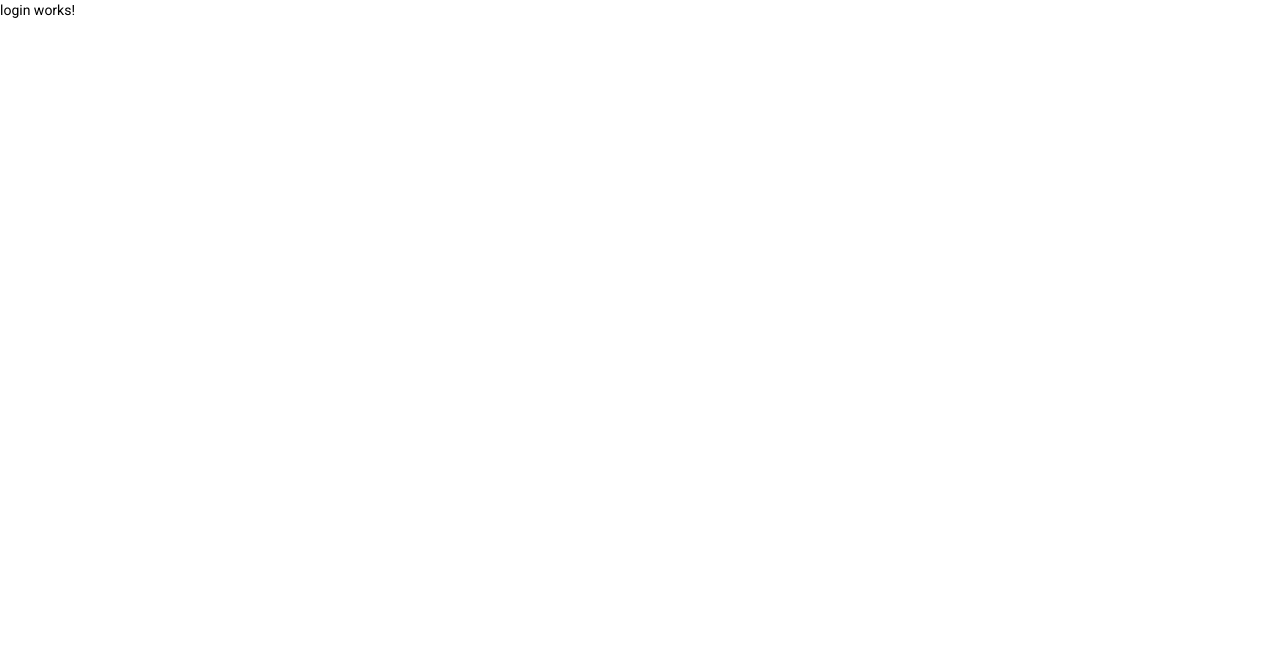
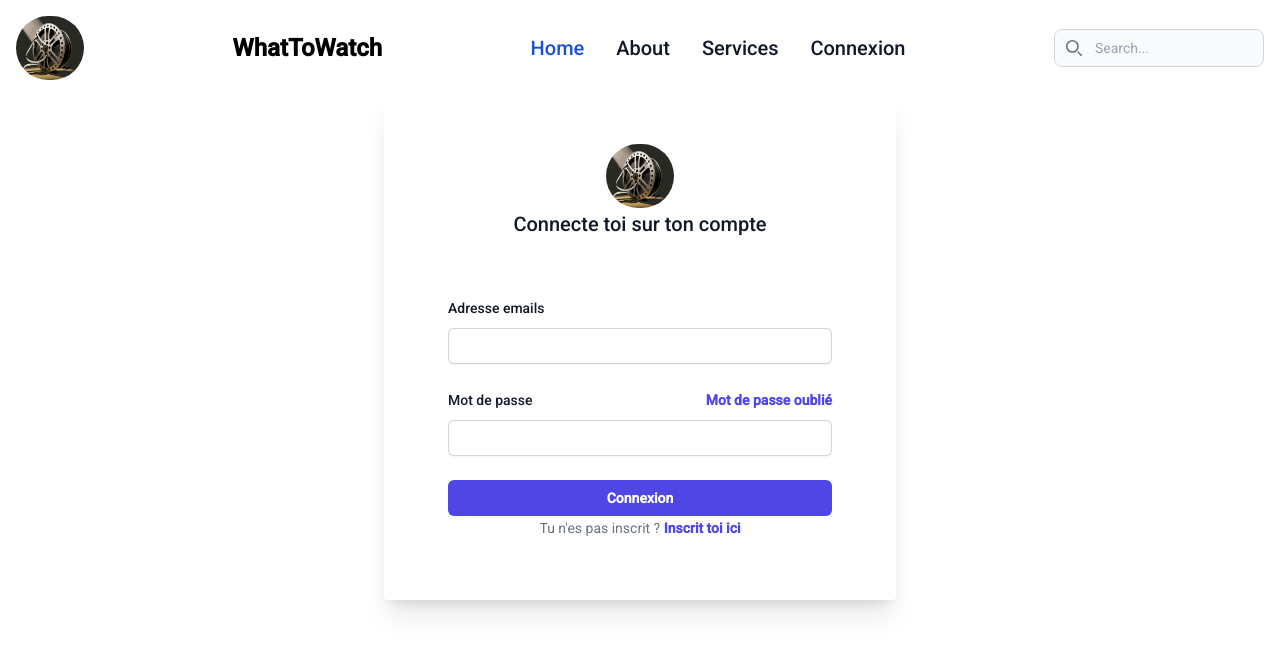
Before and after one commit to Heiwa70/WhatToWatch, an Angular app: page /Login in a window 1280 px wide. Shown: the top 654 px of the page. Built offline with nearby package versions, Linux system fonts and the light colour scheme.

Commit message:
commencement v1 du login avec importation du moduleForm, et amélioration du header

```diff
--- a/src/app/app.module.ts
+++ b/src/app/app.module.ts
@@ -11,6 +11,7 @@ import { LoginComponent } from './login/login.component';
 import { FirebaseService } from 'src/services/firebase.service';
 import { TmdbService } from 'src/services/tmdb.service';
 import { HttpClient, HttpClientModule } from '@angular/common/http';
+import { FormsModule } from '@angular/forms';
 
 
 @NgModule({
@@ -25,7 +26,8 @@ import { HttpClient, HttpClientModule } from '@angular/common/http';
     BrowserModule,
     AppRoutingModule,
     BrowserAnimationsModule,
-    HttpClientModule
+    HttpClientModule,
+    FormsModule
   ],
   providers: [FirebaseService, TmdbService, HttpClient],
   bootstrap: [AppComponent]
--- a/src/app/header/header.component.html
+++ b/src/app/header/header.component.html
@@ -1,7 +1,9 @@
 <nav class="bg-white border-gray-200 dark:bg-gray-900">
   <div class="max-w-screen-xl flex flex-wrap items-center justify-between mx-auto p-4">
-    <img src="../../assets/pictures/Logo.jpg" class="h-8" alt="Flowbite Logo" />
-    <span class="self-center text-2xl font-semibold whitespace-nowrap dark:text-white">WhatToWatch</span>
+    <a routerLink="/" routerLinkActive="active">
+      <img src="../../assets/pictures/Logo.jpg" class="h-16 rounded-full w-auto" alt="Logo" /></a>
+    <a routerLink="/" routerLinkActive="active"><span
+        class="self-center text-2xl font-semibold whitespace-nowrap dark:text-white">WhatToWatch</span></a>
     <div class="flex md:order-2">
       <button type="button" data-collapse-toggle="navbar-search" aria-controls="navbar-search" aria-expanded="false"
         class="md:hidden text-gray-500 dark:text-gray-400 hover:bg-gray-100 dark:hover:bg-gray-700 focus:outline-none focus:ring-4 focus:ring-gray-200 dark:focus:ring-gray-700 rounded-lg text-sm p-2.5 me-1">
@@ -49,17 +51,21 @@
       <ul
         class="flex flex-col p-4 md:p-0 mt-4 font-medium border border-gray-100 rounded-lg bg-gray-50 md:space-x-8 rtl:space-x-reverse md:flex-row md:mt-0 md:border-0 md:bg-white dark:bg-gray-800 md:dark:bg-gray-900 dark:border-gray-700">
         <li>
-          <a href="#"
+          <a routerLink="/" routerLinkActive="active"
             class=" text-xl block py-2 px-3 text-white bg-blue-700 rounded md:bg-transparent md:text-blue-700 md:p-0 md:dark:text-blue-500"
             aria-current="page">Home</a>
         </li>
         <li>
-          <a href="#"
+          <a
             class="text-xl block py-2 px-3 text-gray-900 rounded hover:bg-gray-100 md:hover:bg-transparent md:hover:text-blue-700 md:p-0 md:dark:hover:text-blue-500 dark:text-white dark:hover:bg-gray-700 dark:hover:text-white md:dark:hover:bg-transparent dark:border-gray-700">About</a>
         </li>
         <li>
-          <a href="#"
+          <a
             class="text-xl block py-2 px-3 text-gray-900 rounded hover:bg-gray-100 md:hover:bg-transparent md:hover:text-blue-700 md:p-0 dark:text-white md:dark:hover:text-blue-500 dark:hover:bg-gray-700 dark:hover:text-white md:dark:hover:bg-transparent dark:border-gray-700">Services</a>
+        </li>
+        <li>
+          <a href="#" routerLink="/Login" routerLinkActive="active"
+            class="text-xl block py-2 px-3 text-gray-900 rounded hover:bg-gray-100 md:hover:bg-transparent md:hover:text-blue-700 md:p-0 dark:text-white md:dark:hover:text-blue-500 dark:hover:bg-gray-700 dark:hover:text-white md:dark:hover:bg-transparent dark:border-gray-700">Connexion</a>
         </li>
       </ul>
     </div>
--- a/src/app/home/home.component.ts
+++ b/src/app/home/home.component.ts
@@ -17,7 +17,8 @@ export class HomeComponent implements OnInit {
         console.log(data[0].adult);
       }
     );
-    this.api.getReleaseDateMovies('100').subscribe(
+
+    this.api.getUpcomingMovies().subscribe(
       data => {
         console.log(data);
       }
--- a/src/app/login/login.component.html
+++ b/src/app/login/login.component.html
@@ -1 +1,49 @@
-<p>login works!</p>
+<app-header></app-header>
+<section id="loginSection" class=" w-full flex justify-center">
+    <div class=" shadow-xl lg:w-2/5 rounded flex min-h-full flex-col justify-center px-6 py-12 lg:px-8">
+        <div class="sm:mx-auto sm:w-full sm:max-w-sm">
+
+            <img class="mx-auto h-16 rounded-full w-auto" src="../../assets/pictures/Logo.jpg" alt="Your Company">
+            <h2 class="mt-10 text-center text-2xl font-bold leading-9 tracking-tight text-gray-900">Connecte toi sur ton
+                compte</h2>
+        </div>
+
+        <div class="mt-10 sm:mx-auto sm:w-full sm:max-w-sm">
+            <form class="space-y-6" action="#" method="POST">
+                <div>
+                    <label for="email" class="block text-sm font-medium leading-6 text-gray-900">Adresse emails</label>
+                    <div class="mt-2">
+                        <input id="email" name="email" type="email" autocomplete="email" required
+                            class="block w-full rounded-md border-0 py-1.5 text-gray-900 shadow-sm ring-1 ring-inset ring-gray-300 placeholder:text-gray-400 focus:ring-2 focus:ring-inset focus:ring-indigo-600 sm:text-sm sm:leading-6">
+                    </div>
+                </div>
+
+                <div>
+                    <div class="flex items-center justify-between">
+                        <label for="password" class="block text-sm font-medium leading-6 text-gray-900">Mot de
+                            passe</label>
+                        <div class="text-sm">
+                            <a href="#" class="font-semibold text-indigo-600 hover:text-indigo-500">Mot de passe
+                                oublié</a>
+                        </div>
+                    </div>
+                    <div class="mt-2">
+                        <input id="password" name="password" type="password" autocomplete="current-password" required
+                            class="block w-full rounded-md border-0 py-1.5 text-gray-900 shadow-sm ring-1 ring-inset ring-gray-300 placeholder:text-gray-400 focus:ring-2 focus:ring-inset focus:ring-indigo-600 sm:text-sm sm:leading-6">
+                    </div>
+                </div>
+
+                <div>
+                    <button type="submit"
+                        class="flex w-full justify-center rounded-md bg-indigo-600 px-3 py-1.5 text-sm font-semibold leading-6 text-white shadow-sm hover:bg-indigo-500 focus-visible:outline focus-visible:outline-2 focus-visible:outline-offset-2 focus-visible:outline-indigo-600">Connexion</button>
+                </div>
+            </form>
+
+            <p class="mt-10 text-center text-sm text-gray-500">
+                Tu n'es pas inscrit ?
+                <a href="#" class="font-semibold leading-6 text-indigo-600 hover:text-indigo-500">Inscrit toi ici</a>
+            </p>
+        </div>
+    </div>
+
+</section>
```
Also changed, not shown: src/models/Users.ts (added, +7 -0 lines), src/services/firebase.service.ts (+118 -28 lines).
